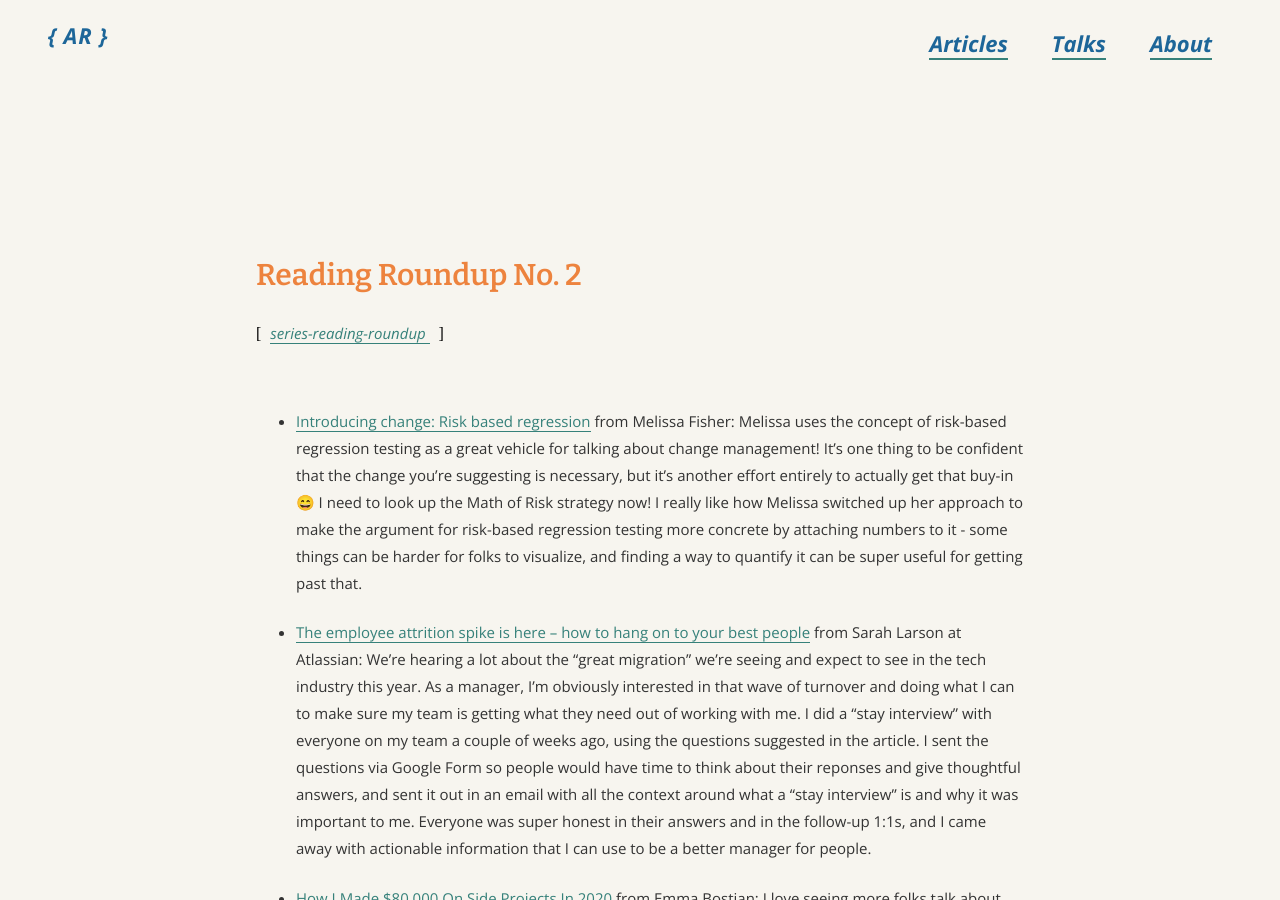
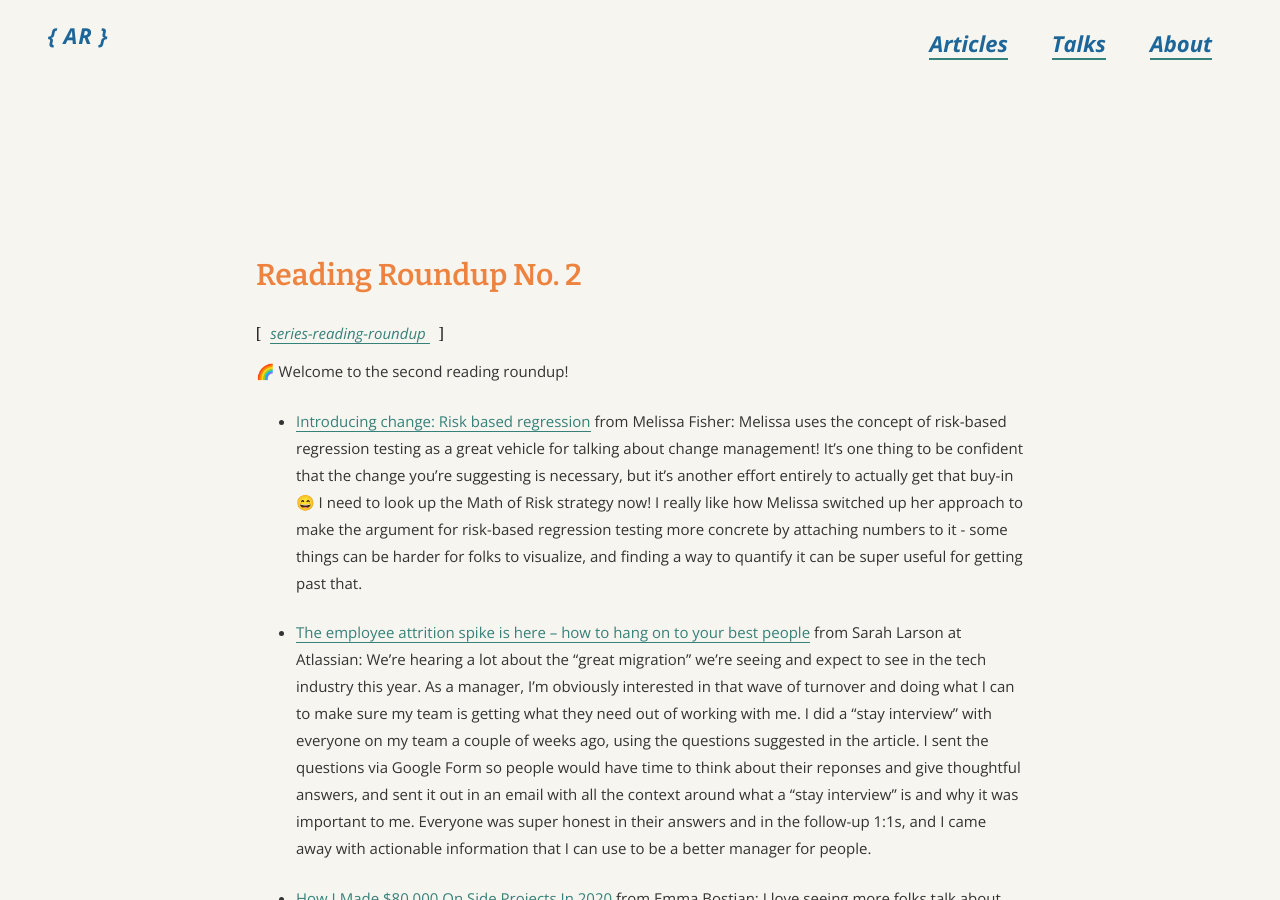
Before and after one commit to angelariggs/angelariggs.github.io, a Jekyll site: the page built from _posts/2021-09-02-reading-roundup.md, in a window 1280 px wide and 900 px high. Built offline with Jekyll 4.4.1, drawn with Linux system fonts in a browser that asks for light colours; comment, search, counter and statistics services are not loaded.

Commit message:
renamed with right date

```diff
--- a/_posts/2021-09-01-reading-roundup.md
+++ b/_posts/2021-09-02-reading-roundup.md
@@ -7,7 +7,7 @@ comments: true
 tags: series-reading-roundup
 ---
 
-<br />
+🌈 Welcome to the second reading roundup!
 
 * [Introducing change: Risk based regression](https://fishoutthebox.medium.com/introducing-change-risk-based-regression-58969eb7bce9) from Melissa Fisher: Melissa uses the concept of risk-based regression testing as a great vehicle for talking about change management! It's one thing to be confident that the change you're suggesting is necessary, but it's another effort entirely to actually get that buy-in 😄 I need to look up the Math of Risk strategy now! I really like how Melissa switched up her approach to make the argument for risk-based regression testing more concrete by attaching numbers to it - some things can be harder for folks to visualize, and finding a way to quantify it can be super useful for getting past that.
 
```
